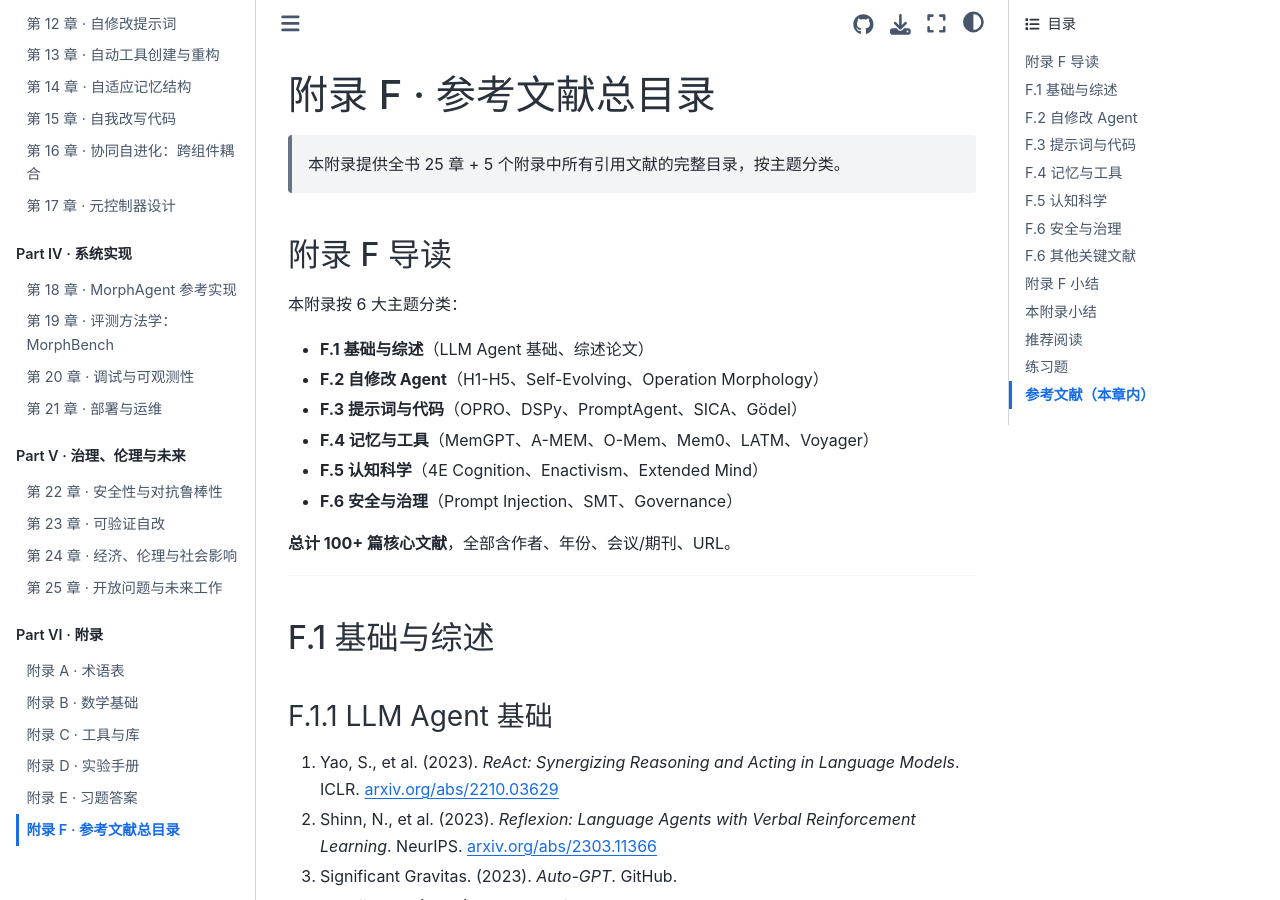
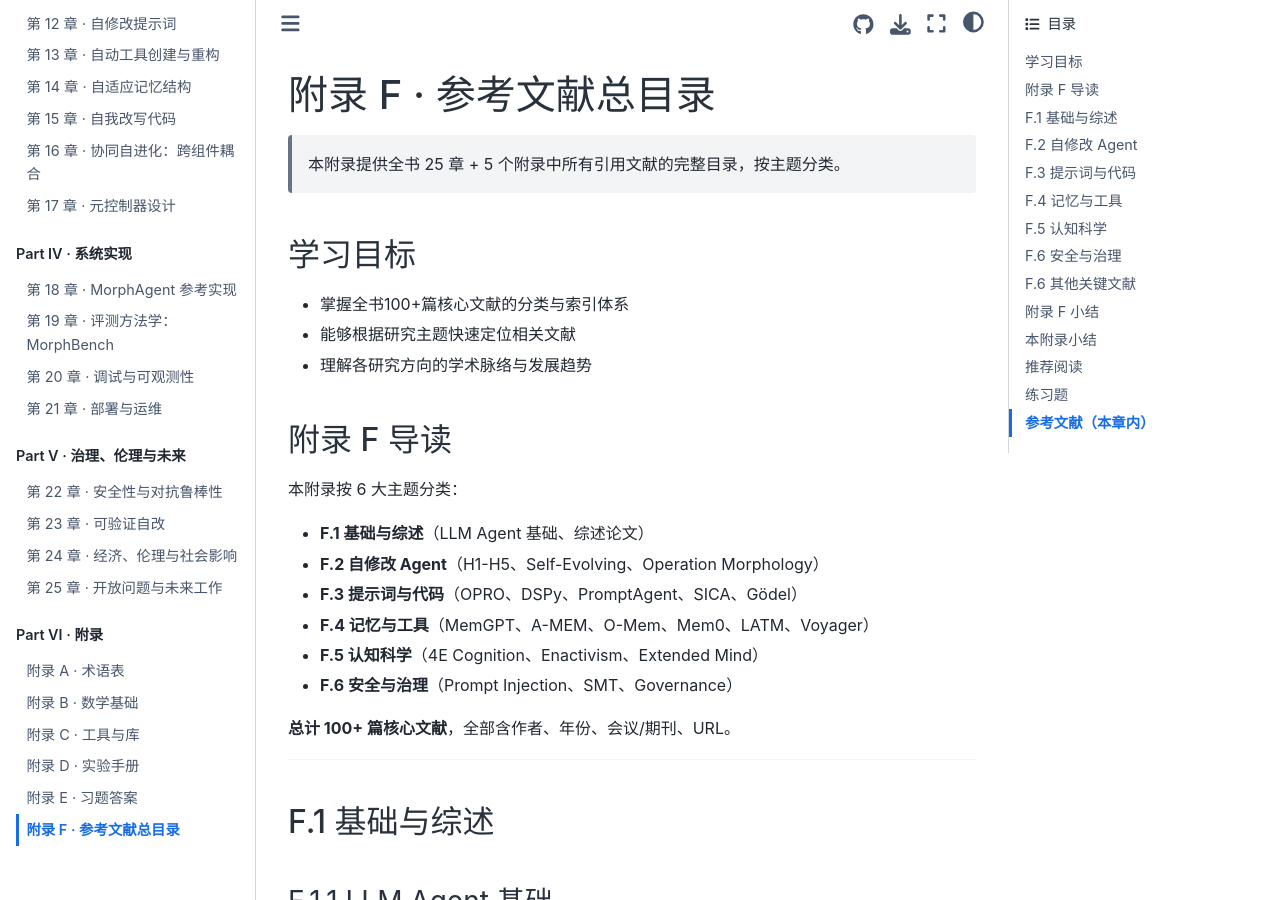
Before and after one commit to aidless/morphagent-textbook, a Jupyter Book: the page built from chapters/31-appendix-f-references.md, in a window 1280 px wide and 900 px high. Built offline with Jupyter Book 1.0.4 settings and Sphinx 7.4.7 and the Sphinx Book theme 1.1.4, drawn with Linux system fonts in a browser that asks for light colours.

Commit message:
v1.0: fix appendix frontmatter + update README to final release

```diff
--- a/chapters/31-appendix-f-references.md
+++ b/chapters/31-appendix-f-references.md
@@ -11,11 +11,23 @@ keywords:
   - Bibliography
   - Citations
   - All Papers
+learning_objectives:
+  - "掌握全书100+篇核心文献的分类与索引体系"
+  - "能够根据研究主题快速定位相关文献"
+  - "理解各研究方向的学术脉络与发展趋势"
+prerequisites:
+  - "完成第1-25章主章节学习"
 ---
 
 # 附录 F · 参考文献总目录
 
 > 本附录提供全书 25 章 + 5 个附录中所有引用文献的完整目录，按主题分类。
+
+## 学习目标
+
+- 掌握全书100+篇核心文献的分类与索引体系
+- 能够根据研究主题快速定位相关文献
+- 理解各研究方向的学术脉络与发展趋势
 
 ## 附录 F 导读
 
```
